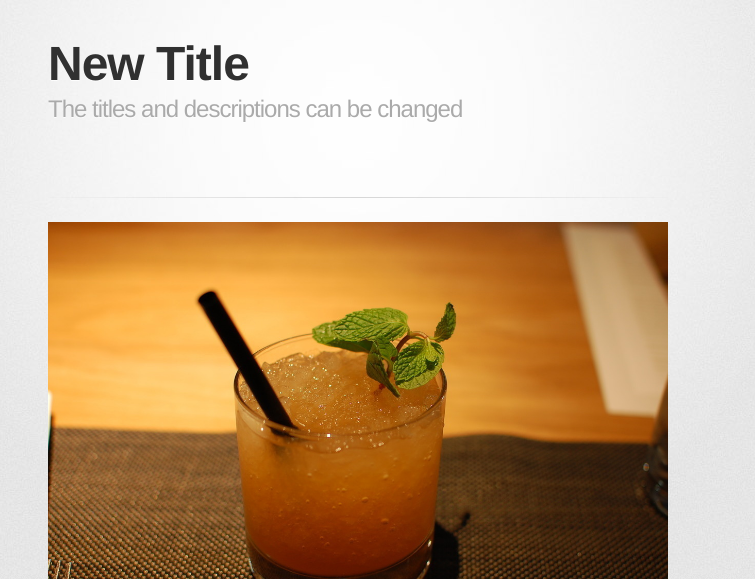
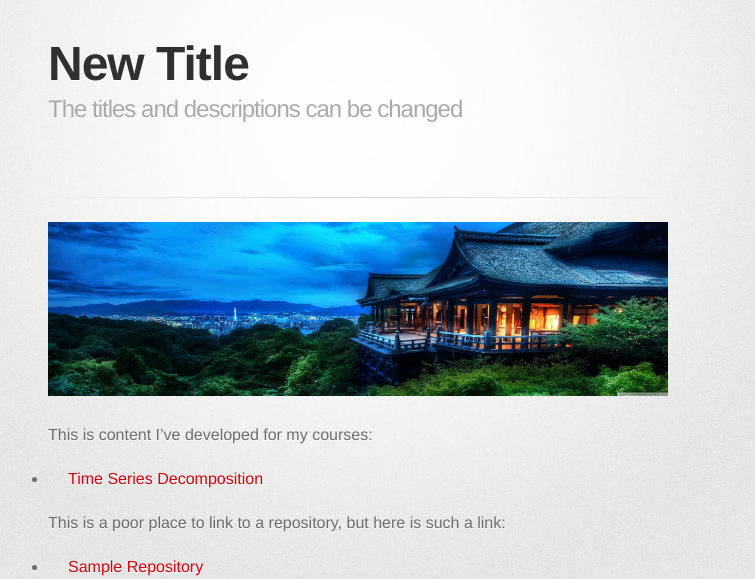
Before and after one commit to tracyccwm/tracyccwm.github.io, a Jekyll site: the page built from index.md, in a window 1280 px wide. Shown: the top 579 px of the page, without its empty margins (282-1037 px from the left). Built offline with Jekyll 4.4.1, drawn with Linux system fonts in a browser that asks for light colours; some web fonts are replaced; our own code applies the rules of GitHub Pages for plain Markdown files; grey boxes are pictures that could not be loaded.

Commit message:
Update index.md

```diff
--- a/index.md
+++ b/index.md
@@ -3,7 +3,7 @@ title: New Title
 description: The titles and descriptions can be changed
 ---
 
-![My Picture](/pics/Tracy.JPG)
+![My Picture](/pics/Tracy1.JPG)
 
 This is content I've developed for my courses:
 
```
